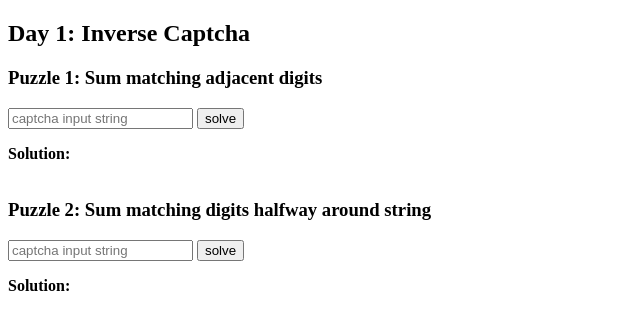
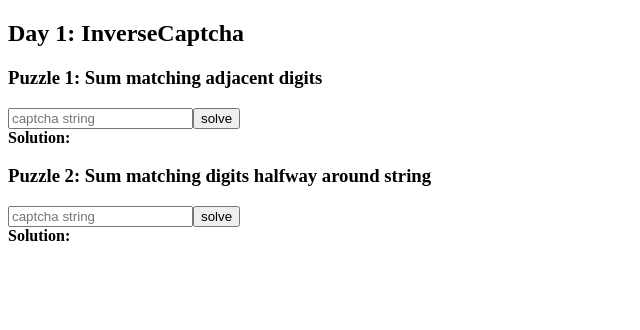
Before and after one commit to tristan-orourke/Advent-of-Code-2017, a PHP site: page /day1.php in a window 1280 px wide. Shown: the part 45-375 px from the top of the page, without its empty margins (0-640 px from the left). Run offline with PHP 8.4, Linux system fonts and the light colour scheme.

Commit message:
Day1 uses php to create forms and tie to js solvers

```diff
--- a/day1.php
+++ b/day1.php
@@ -10,37 +10,22 @@
     <?php
         require("header.php");
     ?>
-    <h2>Day 1: Inverse Captcha</h1>
-    <div class="puzzle" id="puzzle-1">
-        <h3 class="puzzle-title">Puzzle 1: Sum matching adjacent digits</h3>
-        <form id="captcha-form-1">
-            <span>
-                <input type="text" id="captcha-input-1" name="captcha-input-1" placeholder="captcha input string"/>
-                <input class="btn btn-primary" type="button" value="solve" onclick="InverseCaptchaAPI.solveCaptcha()"/>
-            </span>
-        </form>
-        <div>
-            <span>
-                <strong>Solution:</strong>
-                <span id="captcha-solution-1"></span>
-            </span>
-        </div>
-    </div>
-    <br/>
-    <div class="puzzle" id="puzzle-2">
-        <h3 class="puzzle-title">Puzzle 2: Sum matching digits halfway around string</h3>
-        <form id="captcha-form-2">
-            <span>
-                <input type="text" id="captcha-input-2" name="captcha-input-2" placeholder="captcha input string"/>
-                <input class="btn btn-primary" type="button" value="solve" onclick="InverseCaptchaAPI.solveCaptcha()"/>
-            </span>
-        </form>
-        <div>
-            <span>
-                <strong>Solution:</strong>
-                <span id="captcha-solution-2"></span>
-            </span>
-        </div>
-    </div>
-
+    <h2>Day 1: InverseCaptcha</h2>
+    <?php
+        require_once("puzzleSolverTemplates.php");
+        echo_puzzle_form('puzzle-1',
+                         'Puzzle 1: Sum matching adjacent digits',
+                         'captcha-form-1',
+                         'captcha-input-1',
+                         'captcha string',
+                         'captcha-solution-1');
+        echo_puzzle_form('puzzle-2',
+                         'Puzzle 2: Sum matching digits halfway around string',
+                         'captcha-form-2',
+                         'captcha-input-2',
+                         'captcha string',
+                         'captcha-solution-2');
+        echo_js_tying_form_to_function('captcha-input-1', 'captcha-form-1', 'captcha-solution-1', 'InverseCaptchaAPI.sumMatchingAdjacentDigits');
+        echo_js_tying_form_to_function('captcha-input-2', 'captcha-form-2', 'captcha-solution-2', 'InverseCaptchaAPI.sumMatchingDigitsHalfwayAround');
+    ?>
 </body>
```
